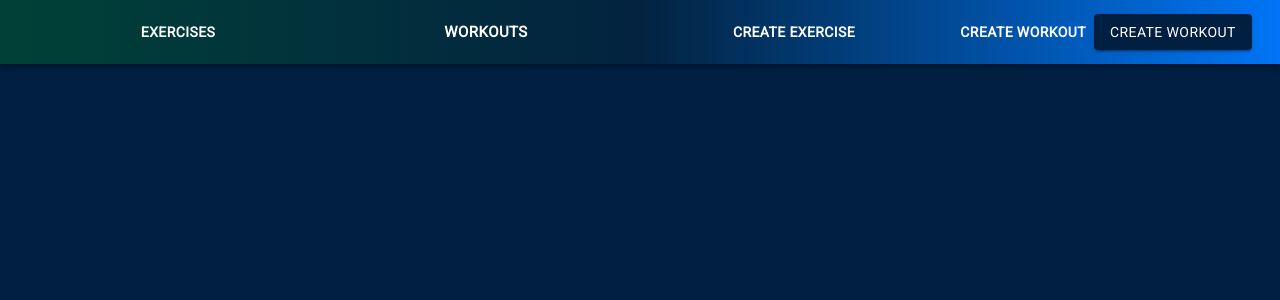
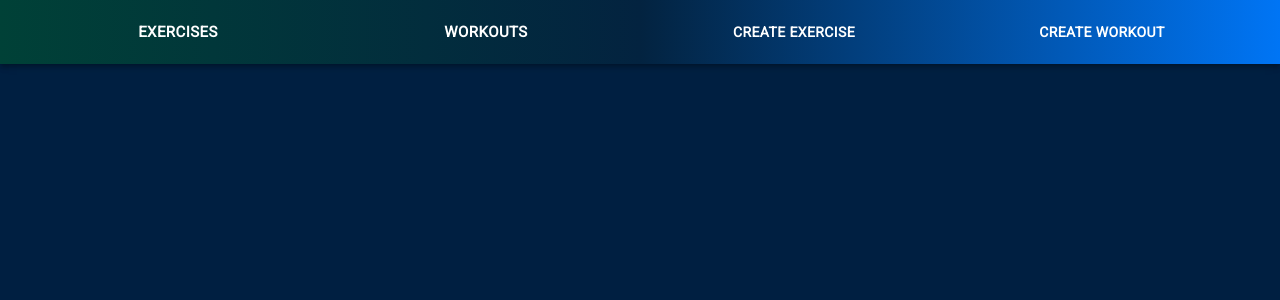
Before and after one commit to Brady1052/workout-app, a React (Create React App) app: page / in a window 1280 px wide. Shown: the top 300 px of the page. Built offline with nearby package versions, Linux system fonts and the light colour scheme.

Commit message:
navbar styling

```diff
--- a/src/components/Layout/Navbar.js
+++ b/src/components/Layout/Navbar.js
@@ -1,42 +1,17 @@
-import React, { useState } from 'react';
+import React from 'react';
 import { Link } from 'react-router-dom';
-import './Navbar.css';
 import ExerciseModal from '../Modals/ExerciseModal.js';
 import WorkoutModal from '../Modals/WorkoutModal.js';
 import Button from '@mui/material/Button';
 import NavDrawer from './NavDrawer';
+import classes from './Navbar.module.css';
 
-import {
-  AppBar,
-  Toolbar,
-  Modal,
-  Box,
-  Typography,
-  Grid,
-  useTheme,
-  useMediaQuery,
-} from '@mui/material';
+import { AppBar, Toolbar, Grid, useTheme, useMediaQuery } from '@mui/material';
 
 function NavBar() {
   const theme = useTheme();
   const screenSmall = useMediaQuery(theme.breakpoints.down('sm'));
 
-  const style = {
-    position: 'absolute',
-    top: '50%',
-    left: '50%',
-    transform: 'translate(-50%, -50%)',
-    width: 400,
-    bgcolor: 'background.paper',
-    border: '2px solid #000',
-    boxShadow: 24,
-    pt: 2,
-    px: 4,
-    pb: 3,
-  };
-  const [open, setOpen] = useState(false);
-  const handleOpen = () => (!open ? setOpen(true) : console.log());
-  const handleClose = () => setOpen(false);
   return (
     <>
       <AppBar
@@ -54,11 +29,11 @@ function NavBar() {
           ) : (
             <Grid container sx={{ placeItems: 'center' }}>
               <Grid item xs={3} textAlign="center">
-                <Link to="/exercises" style={{ textDecoration: 'none' }}>
+                <Link to="/exercises" className={classes['nav-item']}>
                   <Button
                     color="warning"
                     variant="text"
-                    // size="large"
+                    size="large"
                     sx={{ fontWeight: '1000' }}
                     style={{ color: 'white' }}
                   >
@@ -67,7 +42,7 @@ function NavBar() {
                 </Link>
               </Grid>
               <Grid item xs={3} textAlign="center">
-                <Link to="/workouts" style={{ textDecoration: 'none' }}>
+                <Link to="/workouts" className={classes['nav-item']}>
                   <Button
                     variant="text"
                     color="primary"
@@ -79,10 +54,21 @@ function NavBar() {
                   </Button>
                 </Link>
               </Grid>
-              <Grid item xs={3} textAlign="center">
+              <Grid
+                item
+                xs={3}
+                textAlign="center"
+                className={classes['nav-item']}
+                size="large"
+              >
                 <ExerciseModal />
               </Grid>
-              <Grid item xs={3} textAlign="center">
+              <Grid
+                item
+                xs={3}
+                textAlign="center"
+                className={classes['nav-item']}
+              >
                 <WorkoutModal />
               </Grid>
             </Grid>
--- a/src/components/Layout/Navbar.css
+++ b/src/components/Layout/Navbar.module.css
@@ -15,6 +15,13 @@ body.modal-open div.modal-backdrop {
   background-color: aqua;
 }
 
+.nav-item {
+  text-decoration: none;
+}
+.nav-item:hover {
+  text-decoration: underline white;
+}
+
 @media (max-width: 400px) {
   .exercise-modal-container {
     line-height: 1px;
--- a/src/components/Modals/WorkoutModal.js
+++ b/src/components/Modals/WorkoutModal.js
@@ -141,15 +141,6 @@ function WorkoutModal() {
           </Box>
         </Modal>
       </Button>
-
-      <Button
-        type="button"
-        data-bs-toggle="modal"
-        data-bs-target="#workout-modal"
-        variant="contained"
-      >
-        Create Workout
-      </Button>
     </>
   );
 }
```
